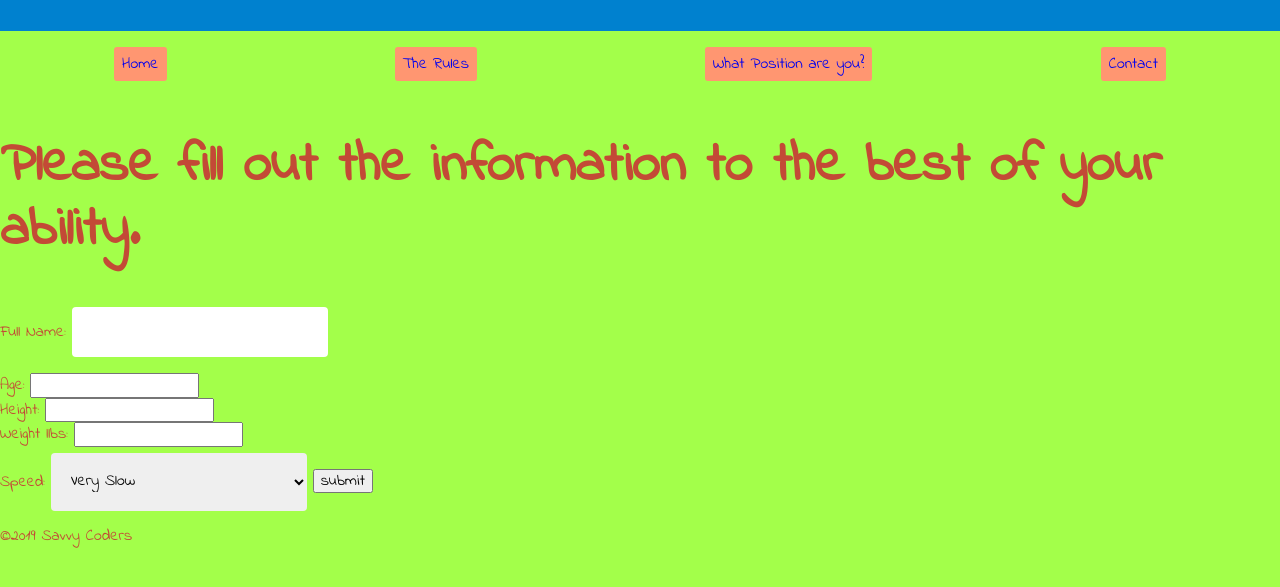
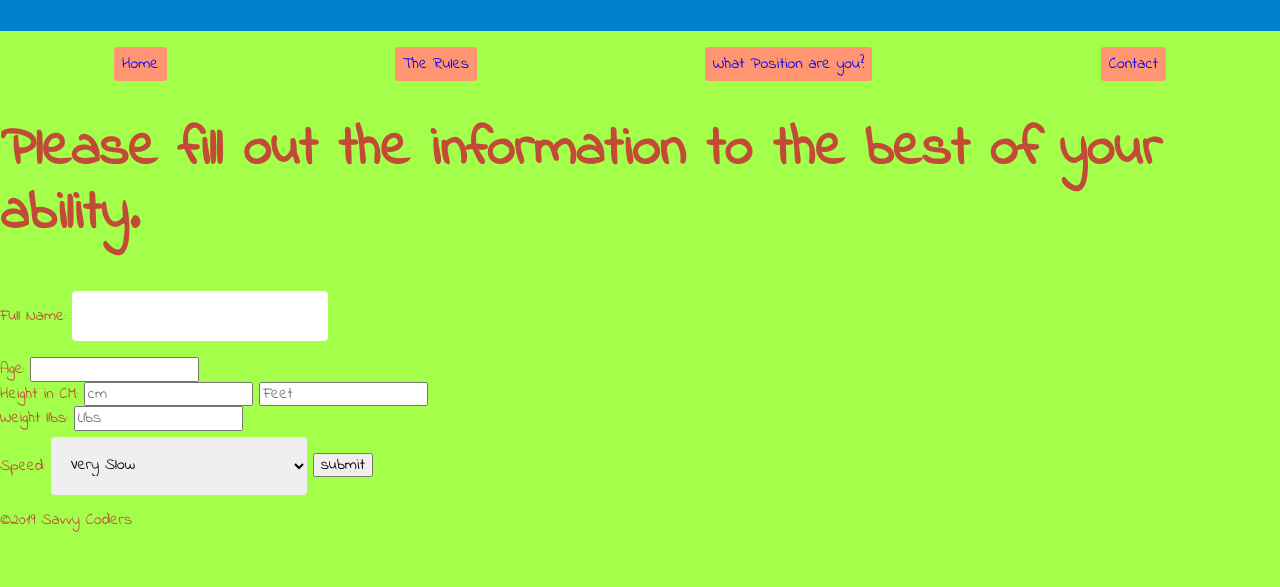
Before and after one commit to Geob91/Sport-Capstone-Project, a plain HTML site: page quiz/index.html in a window 1280 px wide. Shown: the part 115-702 px from the top of the page. Drawn offline with nearby package versions, Linux system fonts and the light colour scheme.

Commit message:
add converter from cm to ft

```diff
--- a/quiz/index.html
+++ b/quiz/index.html
@@ -30,8 +30,9 @@
 </nav>
 
 <main>
-  <form action = "/non-existent-form-handler.php" method="POST">
-    <h1>Please fill out the information to the best of your ability.</h1>
+  <h1>Please fill out the information to the best of your ability.</h1>
+
+  <form action = "/non-existent-form-handler.php" method="POST" class="rugbyform">
 
     <div>
       <label for="Full Name">Full Name:</label>
@@ -42,12 +43,16 @@
       <input type ="number" name="Age" id ="Age" step ="1">
     </div>
     <div>
-      <label for="Height">Height:</label>
-      <input type ="number" name="Height" id ="Height">
+      <label for="Height">Height in CM:</label>
+      <input type ="number" name="Heightcm" id ="Heightcm" placeholder="cm" oninput="LengthConverter(this.value)" onchange="LengthConverter(this.value)"/>
+        <input name ="Feet" placeholder="Feet">
+        <span id="outputFeet"></span>
+        </input>
+
     </div>
     <div>
       <label for="Weight">Weight llbs:</label>
-      <input type ="number" name="Weight" id ="Weight">
+      <input type ="number" name="Weight" id ="Weight" placeholder ="Llbs">
     </div>
     <div>
       <label for="Speed">Speed:</label>
@@ -66,6 +71,11 @@
     </div>
 
 </main>
+<script>
+  function LengthConverter(valNum){
+    document.getElementById("outputFeet").innerHTML=valNum*0.032808;
+  }
+</script>
 
 <footer>
   &copy;2019 Savvy Coders
```
